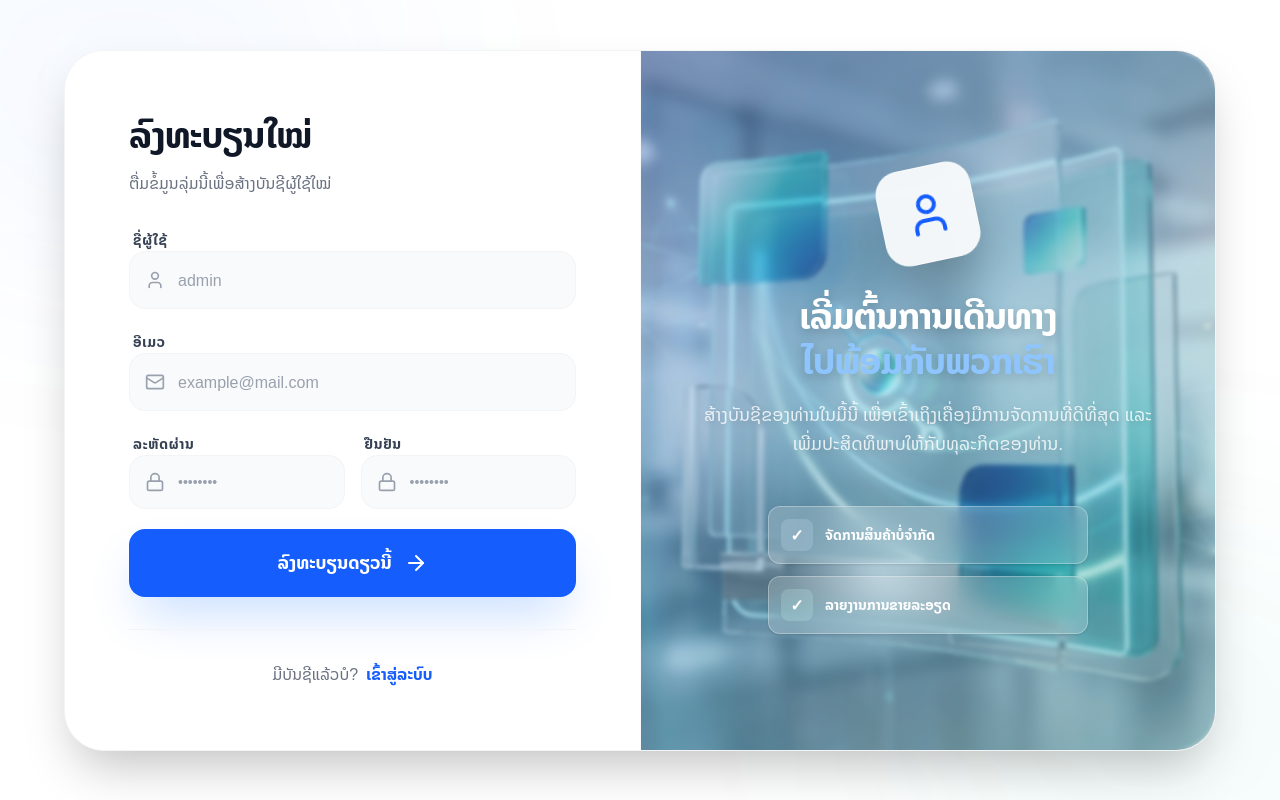
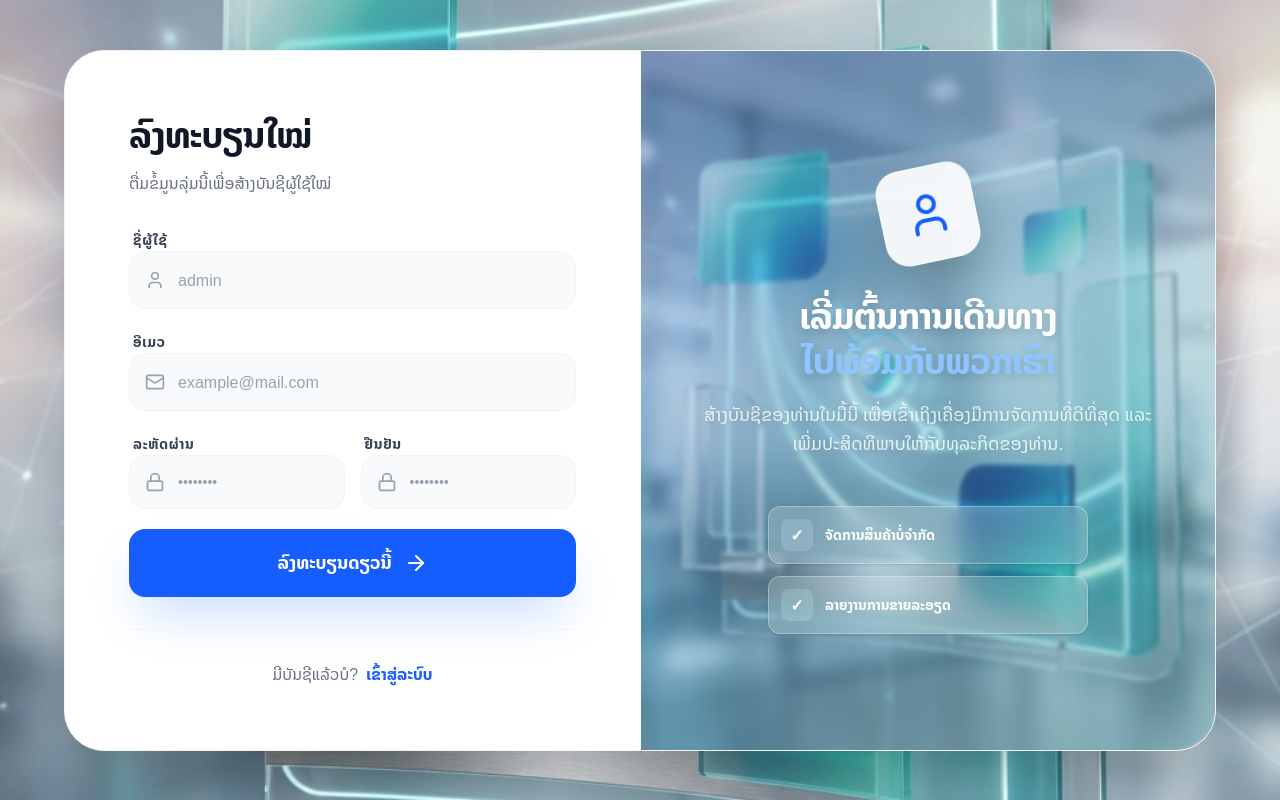
Before and after one commit to huevangxp/next-beginner, a Next.js app: page /register in a window 1280 px wide. Built offline with nearby package versions, Linux system fonts and the light colour scheme.

Commit message:
commit Thu 12/18/2025 13:58:07.20

```diff
--- a/app/register/page.tsx
+++ b/app/register/page.tsx
@@ -47,6 +47,13 @@ const RegisterPage = () => {
   return (
     <div className="min-h-screen bg-white dark:bg-gray-950 flex items-center justify-center p-0 md:p-6 relative overflow-hidden">
       {/* Background Decorative Elements */}
+      <Image
+        src="/assets/images/auth.png"
+        alt="Auth Illustration"
+        fill
+        priority
+        className="object-cover opacity-90 scale-x-[-1]"
+      />
       <div className="absolute top-0 left-0 w-full h-full overflow-hidden pointer-events-none">
         <div className="absolute top-[-10%] left-[-10%] w-[40%] h-[40%] bg-blue-500/5 rounded-full blur-[120px]"></div>
         <div className="absolute bottom-[-10%] right-[-10%] w-[40%] h-[40%] bg-teal-500/5 rounded-full blur-[120px]"></div>
```
